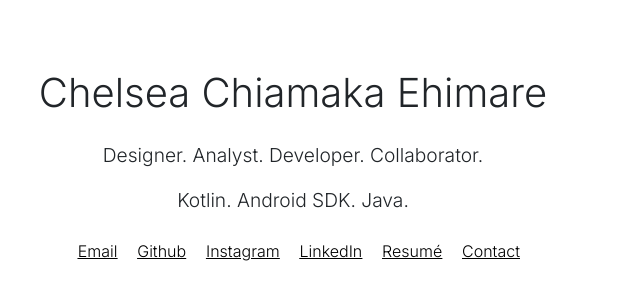
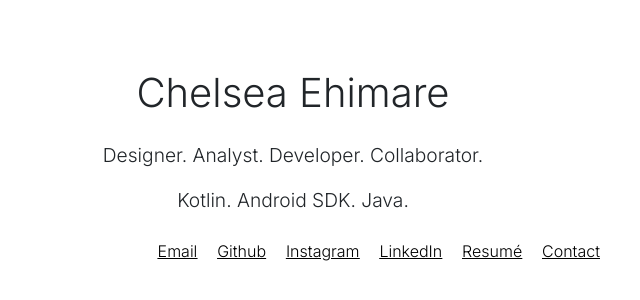
Before and after one commit to chelsea-e/portfolioWebsite, a plain HTML site: page index.html in a window 1280 px wide. Shown: the part 216-516 px from the top of the page, without its empty margins (347-987 px from the left). Drawn offline with nearby package versions, Linux system fonts and the light colour scheme.

Commit message:
Correction

```diff
--- a/index.html
+++ b/index.html
@@ -11,7 +11,7 @@
 </head>
 <body>
     <div class="header">
-        <h1>Chelsea Chiamaka Ehimare</h1>
+        <h1>Chelsea Ehimare</h1>
         <p style="margin-bottom: 1.0rem;">Designer. Analyst. Developer. Collaborator.</p>
         <p style="margin-bottom: 1.5rem;">Kotlin. Android SDK. Java.</p>
             <ul class="link">
```
